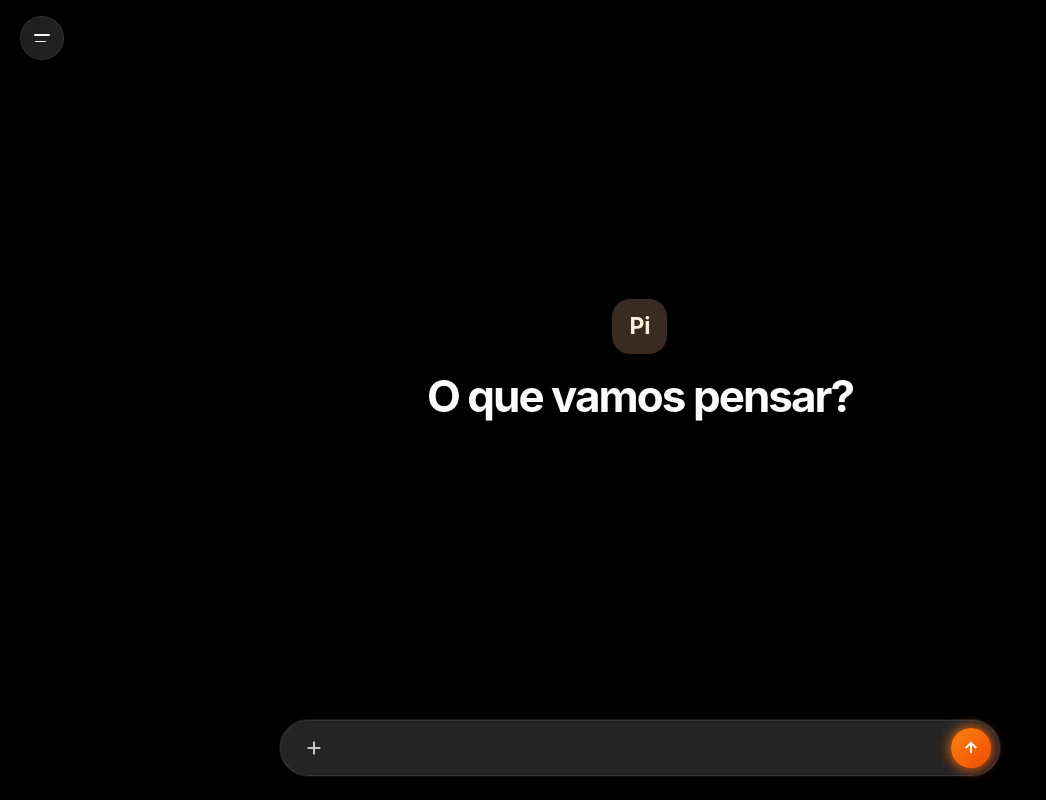
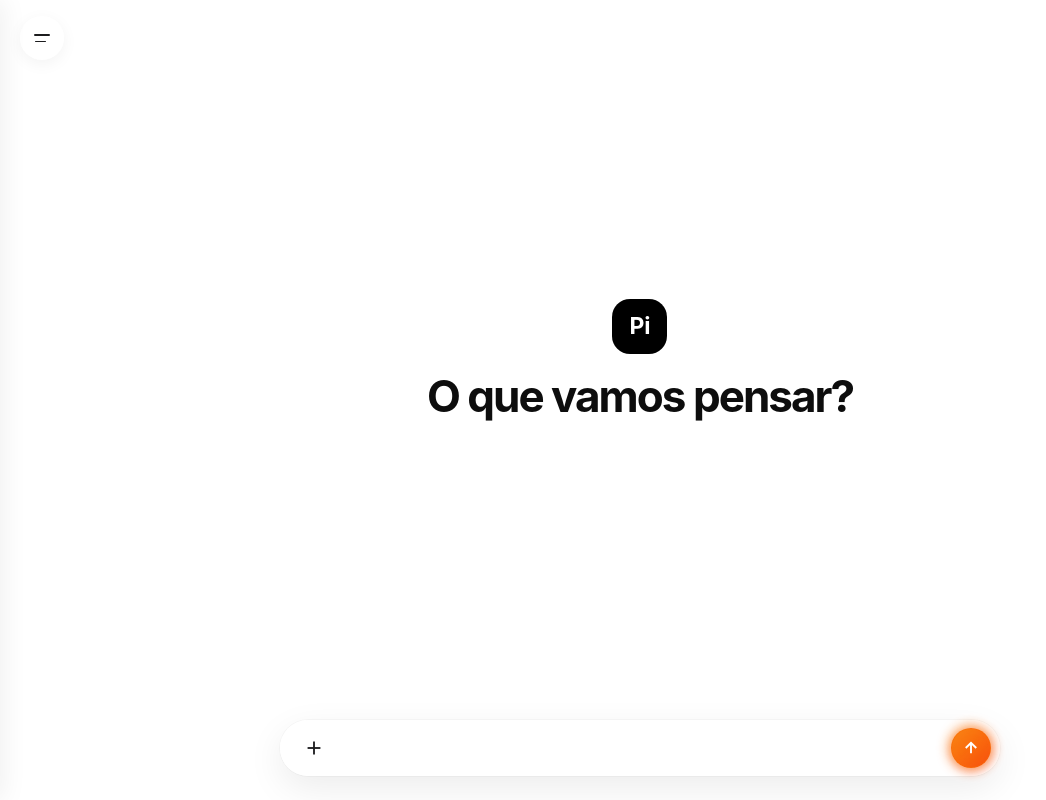
Before and after one commit to romastefale/AI-pi, a website: page index.html in a window 1280 px wide. Shown: the whole page, without its empty margins (0-1046 px from the left). Drawn offline with Linux system fonts and the light colour scheme.

Commit message:
Add files via upload

```diff
--- a/index.html
+++ b/index.html
@@ -4,7 +4,17 @@
 <meta charset="UTF-8">
 <meta name="viewport" content="width=device-width, initial-scale=1.0, maximum-scale=1.0, user-scalable=no, viewport-fit=cover, interactive-widget=resizes-content">
 <title>AI-pi</title>
-<meta name="theme-color" content="#000000">
+<meta name="theme-color" content="#ffffff">
+<script>
+/* Aplica o tema salvo ANTES da primeira pintura. Sem nada salvo = claro. */
+(function () {
+    try {
+        var dark = localStorage.getItem('aethelgard_nova_theme_v1') === 'dark';
+        document.documentElement.classList.toggle('dark-theme', dark);
+        document.querySelector('meta[name="theme-color"]').setAttribute('content', dark ? '#000000' : '#ffffff');
+    } catch (e) {}
+})();
+</script>
 <meta name="description" content="AI-pi: assistente pessoal de IA.">
 
 <!-- Instalar na tela inicial (Safari e Chrome) -->
@@ -88,14 +98,17 @@ input:focus-visible { outline: none; }
     backdrop-filter: blur(8px);
     -webkit-backdrop-filter: blur(8px);
     opacity: 0;
+    visibility: hidden;
     pointer-events: none;
-    transition: opacity 0.25s ease;
+    transition: opacity 0.25s ease, visibility 0s linear 0.25s;
     z-index: 90;
 }
 
 .sidebar-overlay.active {
     opacity: 1;
+    visibility: visible;
     pointer-events: auto;
+    transition: opacity 0.25s ease, visibility 0s;
 }
 
 .sidebar {
@@ -252,8 +265,8 @@ input:focus-visible { outline: none; }
     height: 44px;
     border-radius: 50%;
     background: rgba(255, 255, 255, 0.85);
-    backdrop-filter: blur(10px);
-    -webkit-backdrop-filter: blur(10px);
+    backdrop-filter: blur(5px);
+    -webkit-backdrop-filter: blur(5px);
     border: 1px solid rgba(255, 255, 255, 0.6);
     box-shadow: 0 4px 16px rgba(0, 0, 0, 0.05);
     display: flex;
@@ -279,6 +292,32 @@ input:focus-visible { outline: none; }
     width: 11px;
     align-self: flex-start;
     margin-left: 14px;
+}
+
+/* FADE SUAVE NAS BORDAS: abaixo dos botões (z 30/80), acima do texto que rola.
+   Usa a mesma cor do fundo/barra do navegador, então acompanha o tema. */
+.edge-fade {
+    position: absolute;
+    left: 0;
+    right: 0;
+    z-index: 20;
+    pointer-events: none;
+    background: var(--bg-main);
+    transition: background-color 0.3s ease;
+}
+
+.edge-fade-top {
+    top: 0;
+    height: calc(64px + env(safe-area-inset-top, 0px));
+    -webkit-mask-image: linear-gradient(to bottom, #000 0%, rgba(0,0,0,.6) 40%, rgba(0,0,0,.22) 72%, transparent 100%);
+    mask-image: linear-gradient(to bottom, #000 0%, rgba(0,0,0,.6) 40%, rgba(0,0,0,.22) 72%, transparent 100%);
+}
+
+.edge-fade-bottom {
+    bottom: 0;
+    height: calc(80px + env(safe-area-inset-bottom, 0px));
+    -webkit-mask-image: linear-gradient(to top, #000 0%, rgba(0,0,0,.6) 40%, rgba(0,0,0,.22) 72%, transparent 100%);
+    mask-image: linear-gradient(to top, #000 0%, rgba(0,0,0,.6) 40%, rgba(0,0,0,.22) 72%, transparent 100%);
 }
 
 .chat-area {
@@ -530,8 +569,8 @@ input:focus-visible { outline: none; }
     width: min(720px, 100%);
     height: 56px;
     background: rgba(255, 255, 255, 0.72);
-    backdrop-filter: blur(20px) saturate(180%);
-    -webkit-backdrop-filter: blur(20px) saturate(180%);
+    backdrop-filter: blur(5px) saturate(180%);
+    -webkit-backdrop-filter: blur(5px) saturate(180%);
     border-radius: 28px;
     display: flex;
     align-items: center;
@@ -624,8 +663,8 @@ input:focus-visible { outline: none; }
     bottom: calc(92px + env(safe-area-inset-bottom, 0px));
     left: 20px;
     background: rgba(255, 255, 255, 0.82);
-    backdrop-filter: blur(20px) saturate(180%);
-    -webkit-backdrop-filter: blur(20px) saturate(180%);
+    backdrop-filter: blur(5px) saturate(180%);
+    -webkit-backdrop-filter: blur(5px) saturate(180%);
     border-radius: 20px;
     padding: 8px;
     box-shadow: 0 12px 36px rgba(0, 0, 0, 0.12), 0 0 0 1px rgba(255, 255, 255, 0.6) inset;
@@ -666,6 +705,8 @@ input:focus-visible { outline: none; }
 html { color-scheme: light; }
 html.dark-theme {
     --bg-main: #000000;
+    --text-main: #fafafa;
+    --text-muted: #a3a3a3;
     background-color: #000000;
     color-scheme: dark;
 }
@@ -688,8 +729,8 @@ body.dark-theme .menu-btn,
 body.dark-theme .floating-pill-input,
 body.dark-theme .attachment-sheet {
     background: rgba(38, 38, 38, 0.85);
-    backdrop-filter: blur(20px) saturate(180%);
-    -webkit-backdrop-filter: blur(20px) saturate(180%);
+    backdrop-filter: blur(5px) saturate(180%);
+    -webkit-backdrop-filter: blur(5px) saturate(180%);
     border: 1px solid rgba(163, 163, 163, 0.15);
     color: #fafafa;
     box-shadow: 0 10px 30px rgba(0, 0, 0, 0.8);
@@ -801,6 +842,9 @@ body.dark-theme .history-delete:hover { background: rgba(255,255,255,.08); color
         <section class="chat-area" id="chatArea">
             <div class="messages-list" id="messagesList"></div>
         </section>
+
+        <div class="edge-fade edge-fade-top" aria-hidden="true"></div>
+        <div class="edge-fade edge-fade-bottom" aria-hidden="true"></div>
 
         <div class="attachment-sheet" id="attachmentSheet">
             <div class="sheet-item" id="attachmentClear">
@@ -1321,13 +1365,18 @@ function updateSendState() {
     }
 }
 
-// Remove e recria a meta: alguns navegadores só releem a cor quando a tag é nova.
+// Mantém UMA única <meta theme-color> (sem media) e só troca o content.
 function syncThemeColor(dark) {
-    document.querySelectorAll('meta[name="theme-color"]').forEach(m => m.remove());
-    const meta = document.createElement('meta');
-    meta.name = 'theme-color';
-    meta.content = dark ? '#000000' : '#ffffff';
-    document.head.appendChild(meta);
+    const color = dark ? '#000000' : '#ffffff';
+    const metas = document.querySelectorAll('meta[name="theme-color"]');
+    let meta = metas[0];
+    for (let i = 1; i < metas.length; i++) metas[i].remove();
+    if (!meta) {
+        meta = document.createElement('meta');
+        meta.name = 'theme-color';
+        document.head.appendChild(meta);
+    }
+    meta.setAttribute('content', color);
 }
 
 function setTheme(dark) {
@@ -1346,8 +1395,8 @@ function setTheme(dark) {
 }
 
 function loadTheme() {
-    const saved = localStorage.getItem(THEME_STORAGE_KEY);
-    setTheme(saved ? saved === 'dark' : true);
+    // Sem nada salvo (primeira visita) = claro.
+    setTheme(localStorage.getItem(THEME_STORAGE_KEY) === 'dark');
 }
 
 /* Eventos */
```
